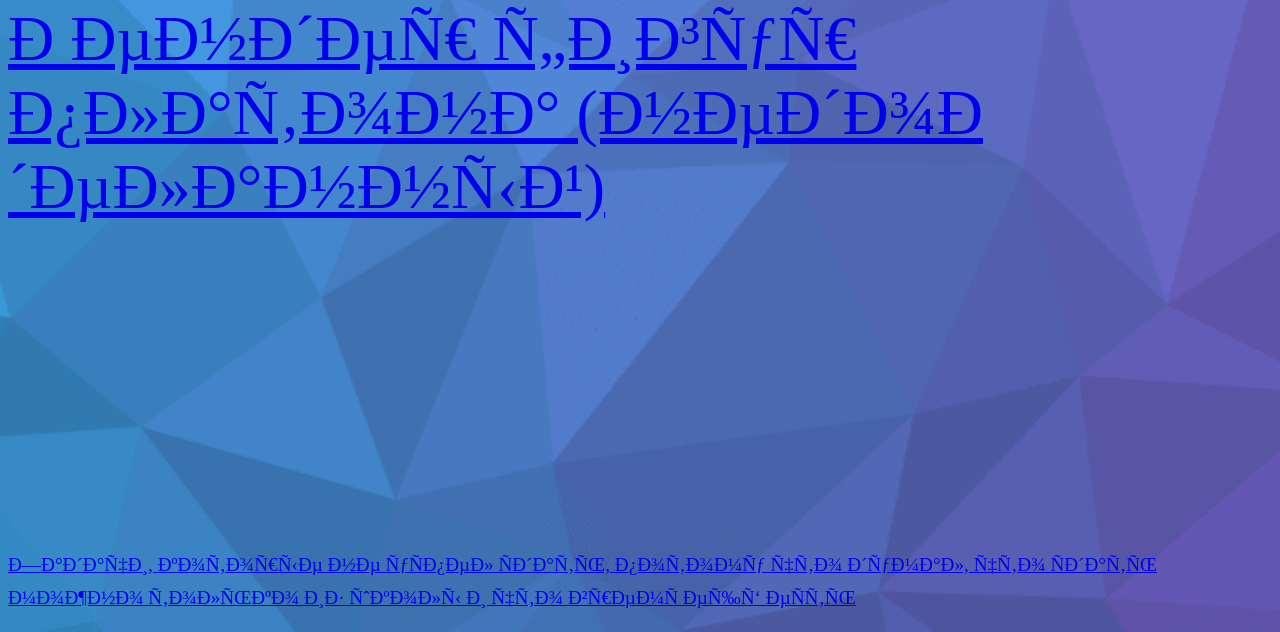
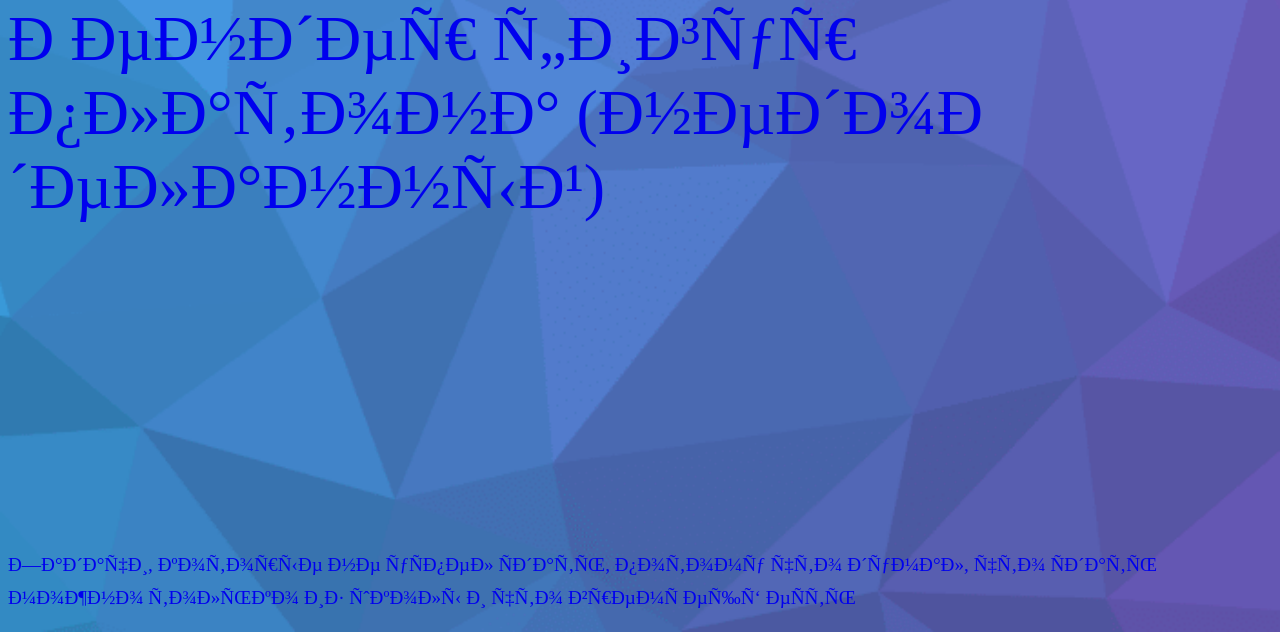
Before and after one commit to frtem2008/frtem2008.github.io, a plain HTML site: page index.html in a window 1280 px wide. Shown: the part 168-800 px from the top of the page. Drawn offline with Linux system fonts and the light colour scheme.

Commit message:
Fixed link underilining

```diff
--- a/index.html
+++ b/index.html
@@ -6,6 +6,11 @@
         <link rel="stylesheet" href="./plato/css/styles.css" />
         <!-- icon in panel -->
         <link rel="shortcut icon" href="./fractal/resources/me.png" type="image/png" />
+	<style>
+	a{
+		text-decoration: none;
+	}
+	</style>
     </head>
 
     <body>
```
